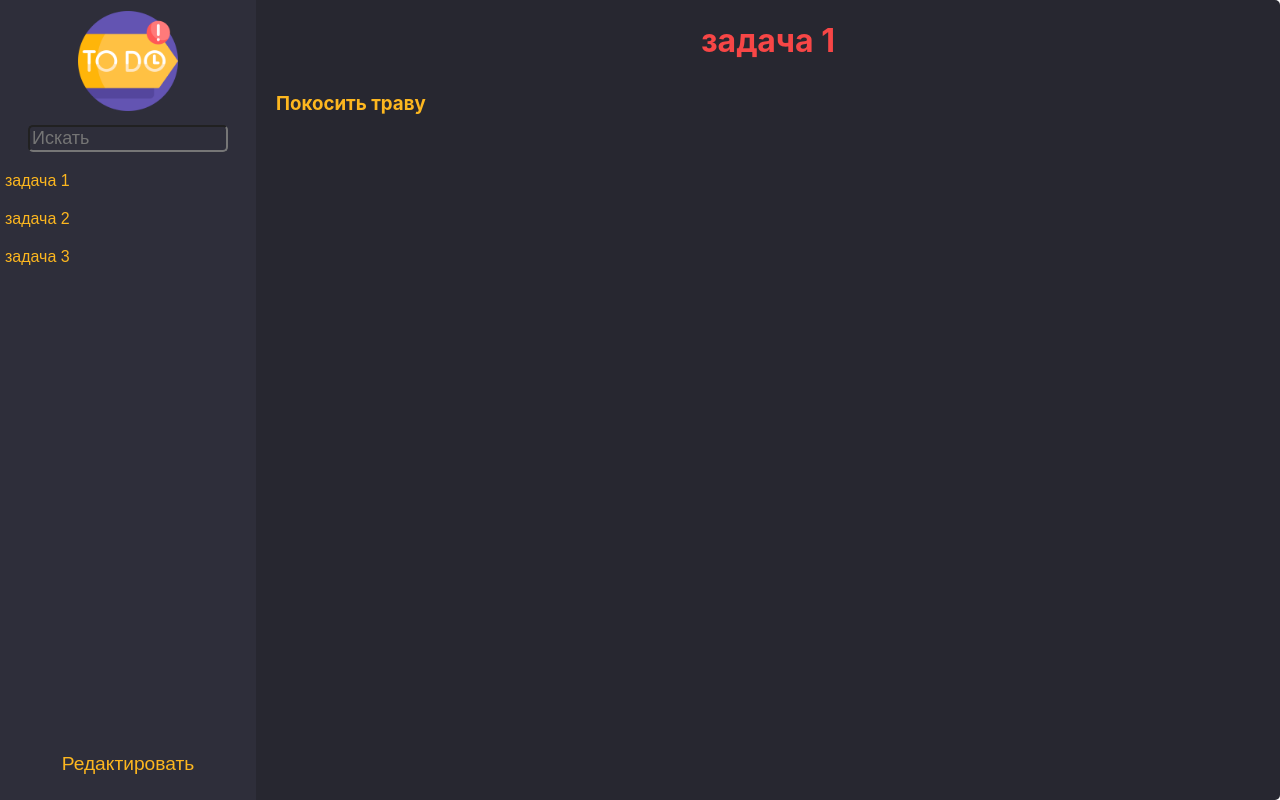
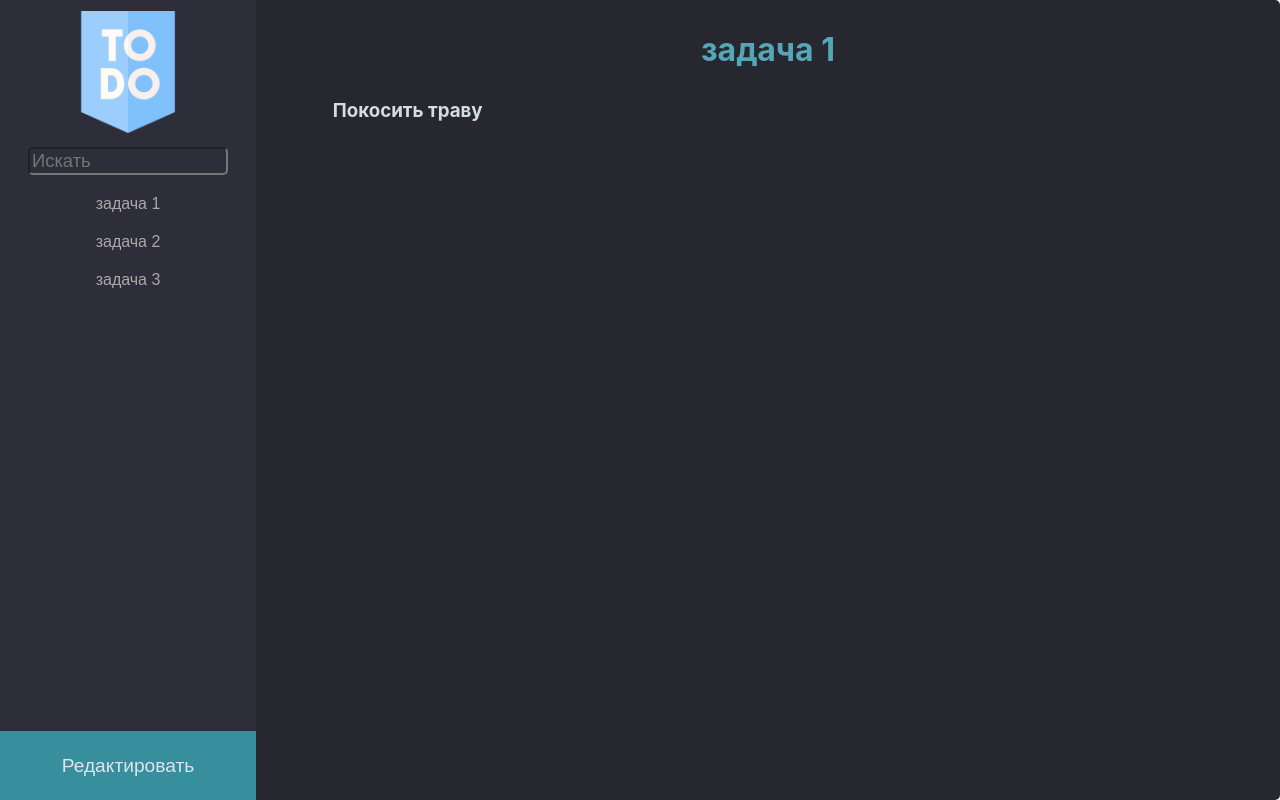
Before and after one commit to Alexey-Obraztsov/todo-list, a React (Create React App) app in the folder todo/: page / in a window 1280 px wide. Both pictures are taken after a click on the button "задача 1". Built offline with nearby package versions, Linux system fonts and the light colour scheme.

Commit message:
feat: add add styles and comments

```diff
--- a/todo/src/App.js
+++ b/todo/src/App.js
@@ -7,14 +7,17 @@ import AboutTodo from './components/AboutTodo/AboutTodo';
 
 
 function App() {
-
+  //Хук для перехода на главную страницу
   const [logo, setLogo] = useState()
 
+  //Хук для перехода на страницу с редактированием
   const [button, setButton] = useState()
 
+  //Хук для перехода на страницу с выбранным заданием
   const [link, setLink] = useState()
 
-  const [todo, setTodo] = useState([
+  //Хук с TodoList
+  let [todo, setTodo] = useState([
     {
       id: 1,
       title: 'задача 1',
@@ -35,12 +38,10 @@ function App() {
     },
   ])
 
-  console.log(link)
   return (
     <div className='container'>
       <div className='container__search'>
         <FindTodo todo={todo} setLink={setLink} setButton={setButton} setLogo={setLogo}/>
-
       </div>
       <div className='container__blocks'>
         {
@@ -64,6 +65,7 @@ function App() {
       </div>
     </div>
   );
+
 }
 
 export default App
--- a/todo/src/components/AboutTodo/AboutTodo.js
+++ b/todo/src/components/AboutTodo/AboutTodo.js
@@ -1,5 +1,7 @@
 import React from "react";
 
+
+//Вызовет главную страницу
 function AboutTodo() {
     return (
         <div className='wrapper-about'>
--- a/todo/src/components/AddTodo/AddTodo.js
+++ b/todo/src/components/AddTodo/AddTodo.js
@@ -1,16 +1,25 @@
 import React, { useState } from "react";
 
+//Вызовет блок, содержащий блок добавления заметок
+function AddTodo({ todo, setTodo }){
 
-function AddTodo({ todo,setTodo }){
+    //Хук для сохранения названия заметки
+    const [value, setValue] = useState('')
 
-    const [value, setValue] = useState('')
+    //Хук для сохранения описания заметки
     const [text, setText] = useState('')
-
 
     function saveTodo() {
         if(todo.length<10){
             if(value !== '') {
-                let newId = [...todo][todo.length-1].id+1
+                let newId
+                //Если список пуст, то задаётся первый id
+                if(todo.length===0){
+                    newId = 1
+                } else {
+                    newId = [...todo][todo.length-1].id+1
+                }
+                //Добавление новой заметки
                 if(text !== '') {
                     setTodo(
                         [...todo,{
@@ -21,12 +30,14 @@ function AddTodo({ todo,setTodo }){
                         }]
                     )
                 } else {
+                    //Если в поле описания пусто
                     alert('Запишите описание в поле ввода')
                 }
-                //clear the input line
+                //Очистка поля ввода
                 setValue('')
                 setText('')
             } else {
+                //Если в поле задач пусто
                 alert('Запишите новую задачу в поле ввода')
             }
         } else {
@@ -34,12 +45,11 @@ function AddTodo({ todo,setTodo }){
         }
     }
 
-
     return (
         <div className="add-todo">
             <h2>Тут ты можешь добавить, отредактировать и удалить задачу</h2>
             <input className="add-todo__input" placeholder="Введите задачу" value={value} onChange={(e)=>setValue(e.target.value)}/>
-            <textarea className="add-todo__input" placeholder="Введите описание" value={text} onChange={(e)=>setText(e.target.value)}/>
+            <textarea className="add-todo__textarea" placeholder="Введите описание" value={text} onChange={(e)=>setText(e.target.value)}/>
             <button className="add-todo__button" onClick={saveTodo}>
                 Сохранить
             </button>
--- a/todo/src/components/EditTodo/EditTodo.js
+++ b/todo/src/components/EditTodo/EditTodo.js
@@ -2,10 +2,11 @@ import React from "react";
 import AddTodo from "../AddTodo/AddTodo"
 import TodoList from "../TodoList/TodoList"
 
+//Вызовет блок, содержащий блоки добавления и редактирования
 function EditTodo({ todo, setTodo }) {
     return (
         <div className='wrapper-edit'>
-          <AddTodo todo={todo} setTodo={setTodo}/>
+          <AddTodo todo={todo} setTodo={setTodo} />
           <TodoList todo={todo} setTodo={setTodo}/>
         </div>
     )
--- a/todo/src/components/FindTodo/FindTodo.js
+++ b/todo/src/components/FindTodo/FindTodo.js
@@ -1,10 +1,13 @@
 import React, { useState } from "react";
 
-
+//Вызовет блок, содержащий логотип, поле для поиска по названию, списка задач
+// и кнопки для перехода на страницу редактирования
 function FindTodo({ todo, setLink, setButton, setLogo }){
 
+    //Хук для поиска по названию
     const [value, setValue] = useState('')
 
+    //Поиск по названию заметки
     const filteredValue = todo.filter(item => item.title.toLowerCase().includes(value.toLowerCase()))
 
     function turnTaskPage(id) {
--- a/todo/src/components/TodoTask/TodoTask.js
+++ b/todo/src/components/TodoTask/TodoTask.js
@@ -1,16 +1,19 @@
 import React from "react";
 
+
+//Вызовет блок, содержащий задания с описанием
 function TodoTask({ todo, link }) {
 
-    let x = [...todo].filter(item => item.id === link)
+    //Переход на страницу с описанием, при нажатии на заметку
+    let newArr = [...todo].filter(item => item.id === link)
 
     return (
         <div className='wrapper-description'>
             {
-                <h1 className='wrapper-description__title'>{x[0].title}</h1>
+                <h1 className='wrapper-description__title'>{newArr[0].title}</h1>
             }
             {
-                <h3 className="wrapper-description__description">{x[0].description}</h3>
+                <h3 className="wrapper-description__description">{newArr[0].description}</h3>
             }
         </div>
         )
--- a/todo/src/index.css
+++ b/todo/src/index.css
@@ -14,10 +14,10 @@ code {
 
 .container{
   background-color: rgb(39,39,48);
-  color: aliceblue;
+  color: rgb(253, 253, 253);
   display: grid;
-  grid-template-columns: 20vw 80vw;
-  height: 100vh;
+  grid-template-columns: 20% 80%;
+  height: 100%;
   grid-template-areas:
     "aside main";
   border-radius: 5px;
@@ -45,7 +45,7 @@ code {
 }
 
 .logo__image {
-  width: 100px;
+  width: 50%;
 }
 
 .logo__button {
@@ -62,13 +62,14 @@ code {
 .todo-search__input{
   width: 15vw;
   border-radius: 5px;
-  font-size: 18px;
+  font-size: 115%;
   background-color: rgb(46,46,58);
   color: aliceblue;
 }
 
 .todo-search__container{
-  height: 80vh;
+  position: relative;
+  height: 80%;
 }
 
 .todo-search__title {
@@ -79,18 +80,21 @@ code {
 .todo-search__button_closed {
   background-color: rgb(46,46,58);
   border: none;
-  color: rgb(253, 183, 31);
-  max-width: 15vw;
-  margin-left: 5px;
-  padding: 10px 0;
+  color: rgb(173, 168, 168);
+  margin-left: 10%;
+  padding: 10px;
   font-size: medium;
   cursor: pointer;
-  transition: 0.5s;
+  transition: 0.7s;
+  width: 80%;
+  overflow: hidden;
+  text-overflow: ellipsis;
 }
 
 .todo-search__button_active:hover,
 .todo-search__button_closed:hover {
-  color: rgb(115, 38, 204);
+  background-color: rgb(83, 167, 182);
+  color: aliceblue;
 }
 
 
@@ -103,31 +107,29 @@ code {
 }
 
 .edit-button {
+  width: 100%;
   height: 10vh;
-  background-color: rgb(115, 38, 204);
-  background-color: rgb(46,46,58);
-  color: rgb(253, 183, 31);
+  background-color: rgb(55, 143, 158);
+  color: rgb(223, 229, 235);
+  cursor: pointer;
   font-size: larger;
-  cursor: pointer;
   transition: 0.7s;
   border: none;
 }
 
 .edit-button:hover {
-  background-color: rgb(253, 183, 31);
-  background-color: rgb(46,46,58);
-  color: rgb(115, 38, 204);
+  background-color: rgb(7, 43, 49);
 }
 
 
 /*AboutTodo*/
-
 .wrapper-about {
   width: 80vw;
   height: 100vh;
   display: flex;
   flex-direction: column;
   align-items: center;
+  font-size: 18px;
 }
 
 .wrapper-about__title {
@@ -141,14 +143,6 @@ code {
   background: none;
 }
 
-.wrapper-task{
-
-}
-
-.wrapper-edit{
-
-}
-
 /*TodoTask*/
 
 .wrapper-description {
@@ -157,62 +151,84 @@ code {
 }
 
 .wrapper-description__title {
+  width: 75%;
   text-align: center;
-  color:  rgb(247, 70, 70);
+  color: rgb(83, 167, 182);
+  margin: 30px auto;
+  word-wrap: break-word;
 }
 
 .wrapper-description__description {
+  width: 85%;
   text-align: justify;
-  margin: 10px 20px;
-  color: rgb(253, 183, 31);
+  margin: 0 auto;
+  color: rgb(213, 220, 226);
+  word-wrap: break-word;
 }
-
-
 
 /*AddTodo*/
 
 .add-todo {
-  color: rgb(253, 183, 31);
+  color: rgb(83, 167, 182);
   text-align: center;
   padding-top: 15px;
   margin: 0 auto;
-  width: 800px;
+  width: 75%;
   display: flex;
   flex-direction: column;
 }
 .add-todo__input {
   text-align: center;
-  font-size: larger;
+  font-size: 20px;
   background-color: rgb(46,46,58);
-  color: rgb(253, 183, 31);
+  color: rgb(213, 220, 226);
+}
+
+.add-todo__textarea {
+  margin: 20px 0;
+  text-align: center;
+  font-size: 20px;
+  background-color: rgb(46,46,58);
+  color: rgb(213, 220, 226);
 }
 
 .add-todo__button {
-  background-color: rgb(115, 38, 204);
+  height: 50px;
+  background-color: rgb(55, 143, 158);
+  color: rgb(213, 220, 226);
   font-size: larger;
-  color: rgb(253, 183, 31);
+  border: none;
+  transition: 0.7s;
+  cursor: pointer;
+}
+
+.add-todo__button:hover {
+  background-color: rgb(7, 43, 49);
 }
 
 /*TodoList*/
 
-.todo-list {
-
-}
-
 .todo-list__container{
   margin: 0 auto;
-  width: 800px;
+  width: 75%;
   display: flex;
   flex-direction: row;
   justify-content: space-between;
   align-items: center;
+  color: rgb(213, 220, 226);
 }
 .todo-list__title {
+  width: 60%;
   padding-left: 6px;
   font-size: larger;
+  word-wrap: break-word;
 }
 
 .todo-list__input {
+  border-radius: 5px;
+  font-size: larger;
+  background-color: rgb(46,46,58);
+  color: aliceblue;
 }
 
 .todo-list__title_active {
```
Also changed, not shown: todo/src/components/TodoList/TodoList.js (+15 -9 lines), todo/public/images/logo.png. Lines whose indentation alone changed are shown as unchanged.
